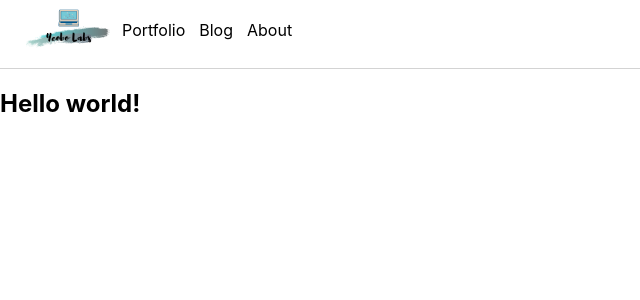
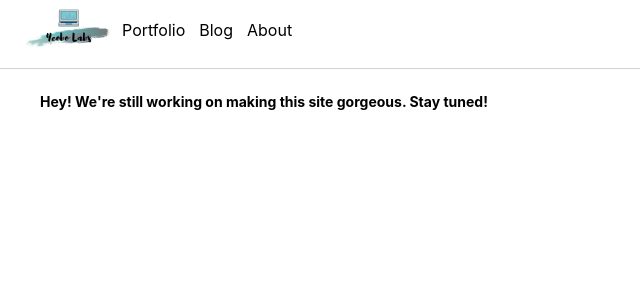
Before and after one commit to yeobo-labs/web, a React (Create React App) app in the folder web-react/: page / in a window 1280 px wide. Shown: the top 300 px of the page, without its empty margins (0-640 px from the left). Built offline with nearby package versions, Linux system fonts and the light colour scheme.

Commit message:
show mock on all other routes

```diff
--- a/web-react/src/App.tsx
+++ b/web-react/src/App.tsx
@@ -5,15 +5,21 @@ import Portfolio from './pages/portfolio';
 import './App.css';
 
 const MockComponent = () => {
-  return <h2>Hello world!</h2>;
+  return (
+    <main>
+      <h4>Hey! We're still working on making this site gorgeous. Stay tuned!</h4>
+    </main>
+  );
 }
 
 function App() {
   return (
     <div className="App">
       <NavigationHeader>
-        <Route path="/portfolio" component={Portfolio} />
-        <Route path="*" component={MockComponent} />
+        <Route exact path="/portfolio" component={Portfolio} />
+        <Route exact path="/blog" component={MockComponent} />
+        <Route exact path="/about" component={MockComponent} />
+        <Route exact path="/" component={MockComponent} />
       </NavigationHeader>
     </div>
   );
```
Also changed, not shown: 1 other file (tests, documents, lock files or other folders).
